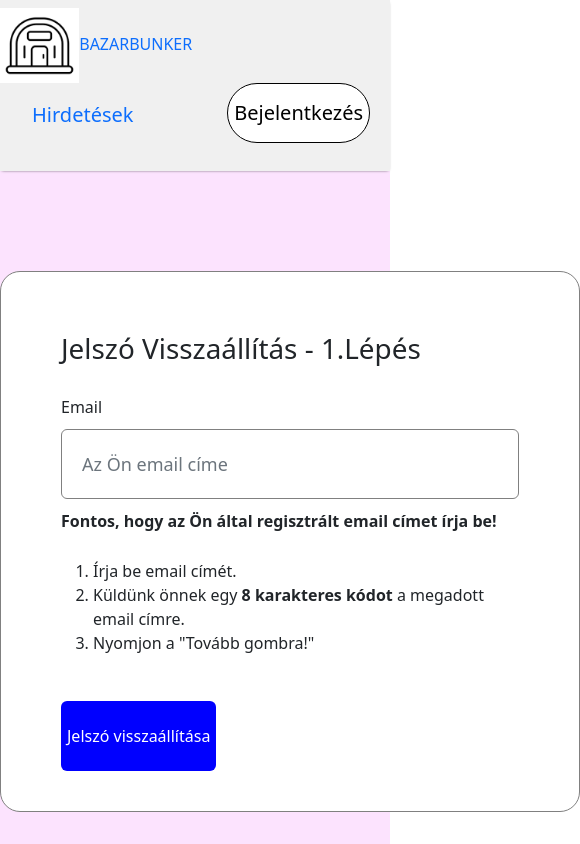
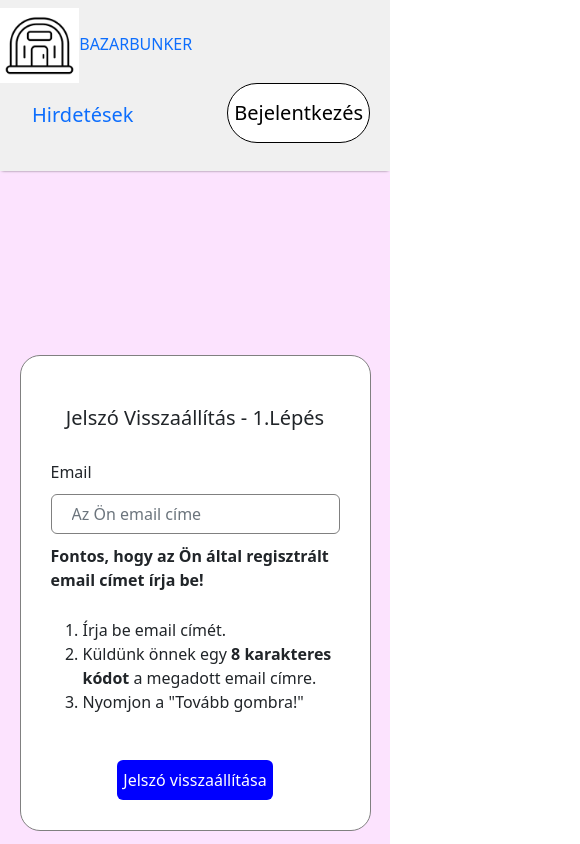
Before and after one commit to farkaslevente/14AA-D-BazarBunker, a React (Create React App) app in the folder frontend_new/: page /elfelejtettjelszo in a window 390 px wide. Shown: the top 844 px of the page, 580 px wide, since content can reach past the window. Built offline with nearby package versions, Linux system fonts and the light colour scheme.

Commit message:
PasswordResetPage is responsive

```diff
--- a/frontend_new/src/Pages/CSS/PasswordResetPage.css
+++ b/frontend_new/src/Pages/CSS/PasswordResetPage.css
@@ -1,14 +1,16 @@
 .passwordresetpage {
     width: 100%;
-    height: 100%;
+    min-height: 100vh; /* Minimum height of viewport */
     background: #fce3fe;
-    padding-top: 100px;
-    padding-bottom: 100px;
+    padding-top: 50px;
+    padding-bottom: 50px;
+    display: flex;
+    justify-content: center;
+    align-items: center;
 }
 
 .passwordreset-container {
-    width: 580px;
-    height: fit-content;
+    width: 580px; /* Retaining original width for regular-sized screens */
     background: white;
     margin: auto;
     padding: 40px 60px;
@@ -18,29 +20,30 @@
 
 .passwordreset-container h1 {
     margin: 20px 0px;
+    text-align: center;
+    font-size: 24px;
 }
 
 .passwordreset-fields {
-    display:  flex;
+    display: flex;
     flex-direction: column;
     gap: 10px;
     margin-top: 30px;
 }
 
 .passwordreset-fields input {
-    height: 70px;
+    height: 50px; /* Adjusted height for regular-sized screens */
     width: 100%;
     padding-left: 20px;
     border: 1px solid gray;
     outline: none;
     color: black;
     font-size: 18px;
-
 }
 
 .passwordreset-container button {
-    width: 50%;
-    height: 70px;
+    width: 100%; /* Adjusted width for smaller screens */
+    height: 50px; /* Adjusted height for regular-sized screens */
     color: white;
     background: blue;
     margin-top: 30px;
@@ -48,7 +51,6 @@
     font-size: 16px;
     font-weight: 500;
     cursor: pointer;
-
 }
 
 .passwordreset-signup {
@@ -66,3 +68,30 @@
 label {
     font-weight: 500;
 }
+
+/* Media query for smaller screens */
+@media (max-width: 768px) {
+    .passwordreset-container {
+        width: 90%;
+        max-width: 400px; /* Adjust based on your design */
+        padding: 30px;
+    }
+
+    .passwordreset-container h1 {
+        font-size: 20px;
+    }
+
+    .passwordreset-fields input {
+        height: 40px; /* Adjusted height for smaller screens */
+        font-size: 16px; /* Adjusted font size for smaller screens */
+    }
+
+    .passwordreset-container button {
+        height: 40px; /* Adjusted height for smaller screens */
+        font-size: 16px; /* Adjusted font size for smaller screens */
+    }
+
+    .passwordreset-signup {
+        font-size: 16px; /* Adjusted font size for smaller screens */
+    }
+}
--- a/frontend_new/src/Pages/PasswordResetPage.jsx
+++ b/frontend_new/src/Pages/PasswordResetPage.jsx
@@ -7,13 +7,15 @@ export const PasswordResetPage = () => {
     const [email, setEmail] = useState('');
     const [message, setMessage] = useState('');
 
+    const [successStatus, setSuccessStatus] = useState(false);
+
     const [nexPage, setNextPage] = useState(false);
     const navigate = useNavigate();
 
     const handleSubmit = async (e) => {
         e.preventDefault();
         try {
-            const resp = await axios.post(`${process.env.REACT_APP_LOCAL}/resetpassword`, {email: email});
+            const resp = await axios.post(`${process.env.REACT_APP_LOCAL}/resetpassword`, { email: email });
             if (resp.status === 200) {
                 setMessage("Email elküldve!");
                 setNextPage(true);
@@ -32,7 +34,7 @@ export const PasswordResetPage = () => {
                 <form className='form' onSubmit={handleSubmit}>
                     <div className="passwordreset-fields">
                         <label htmlFor="email">Email</label>
-                        <input className='rounded' type="email" id='email' autoComplete='off' required placeholder='Az Ön email címe' value={email} onChange={(e) => setEmail(e.target.value)}/>
+                        <input className='rounded' type="email" id='email' autoComplete='off' required placeholder='Az Ön email címe' value={email} onChange={(e) => setEmail(e.target.value)} />
                         <p><strong>Fontos, hogy az Ön által regisztrált email címet írja be!</strong></p>
                         <ol>
                             <li>Írja be email címét.</li>
@@ -40,14 +42,14 @@ export const PasswordResetPage = () => {
                             <li>Nyomjon a "Tovább gombra!"</li>
                         </ol>
                     </div>
-                    <div>
-                        <button className='rounded' type='submit'>Jelszó visszaállítása</button>
+                    {message && <div style={{ textAlign: 'center' }}>
+                        <p style={{ color: 'green' }}>{message}</p>
+                    </div>}
+                    <div style={{textAlign: 'center'}}>
+                        {!nexPage && <button className='rounded' type='submit'>Jelszó visszaállítása</button>}
+                        {nexPage && <button onClick={() => navigate('/elfelejtettjelszobejelentkezes')}>Tovább</button>}
                     </div>
                 </form>
-                {message && <div className="">
-                    <p>{message}</p>
-                </div>}
-                {nexPage && <button onClick={() => navigate('/elfelejtettjelszobejelentkezes')}>Tovább</button>}
             </div>
         </div>
     )
```
